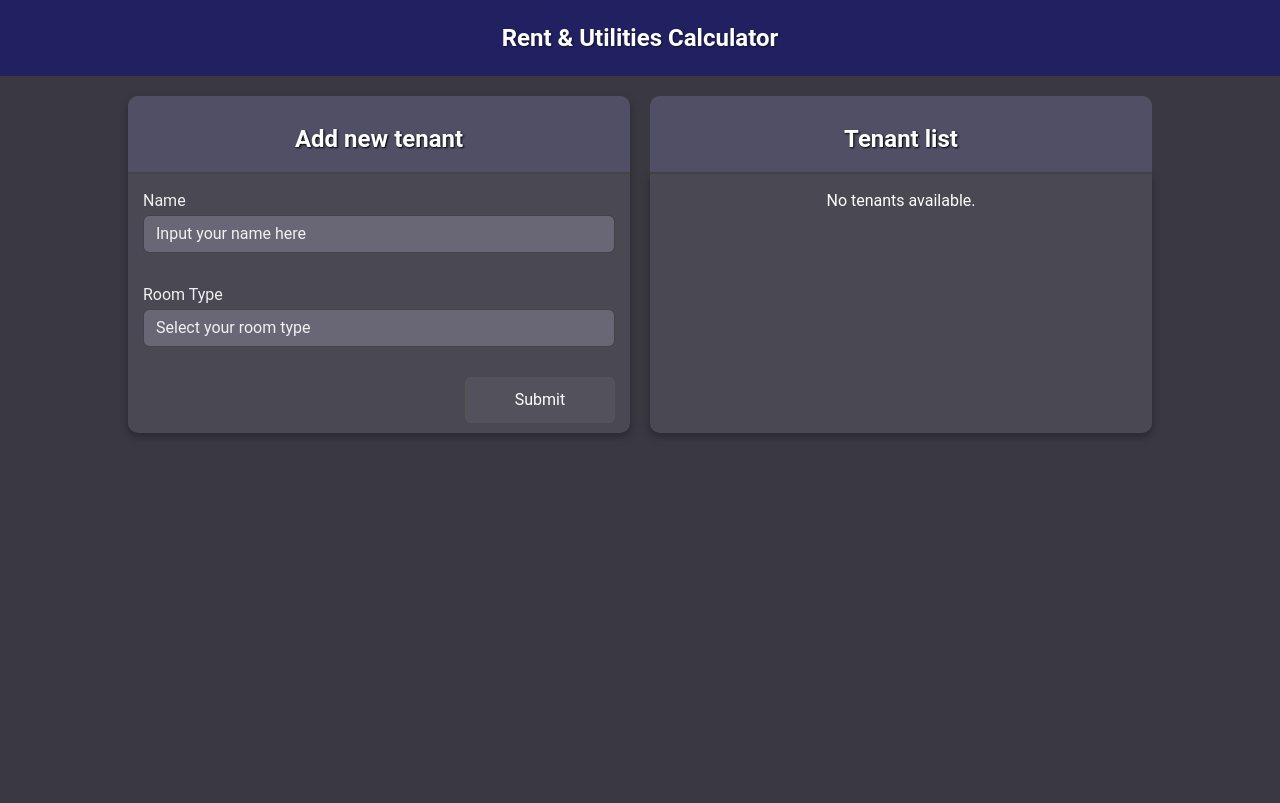
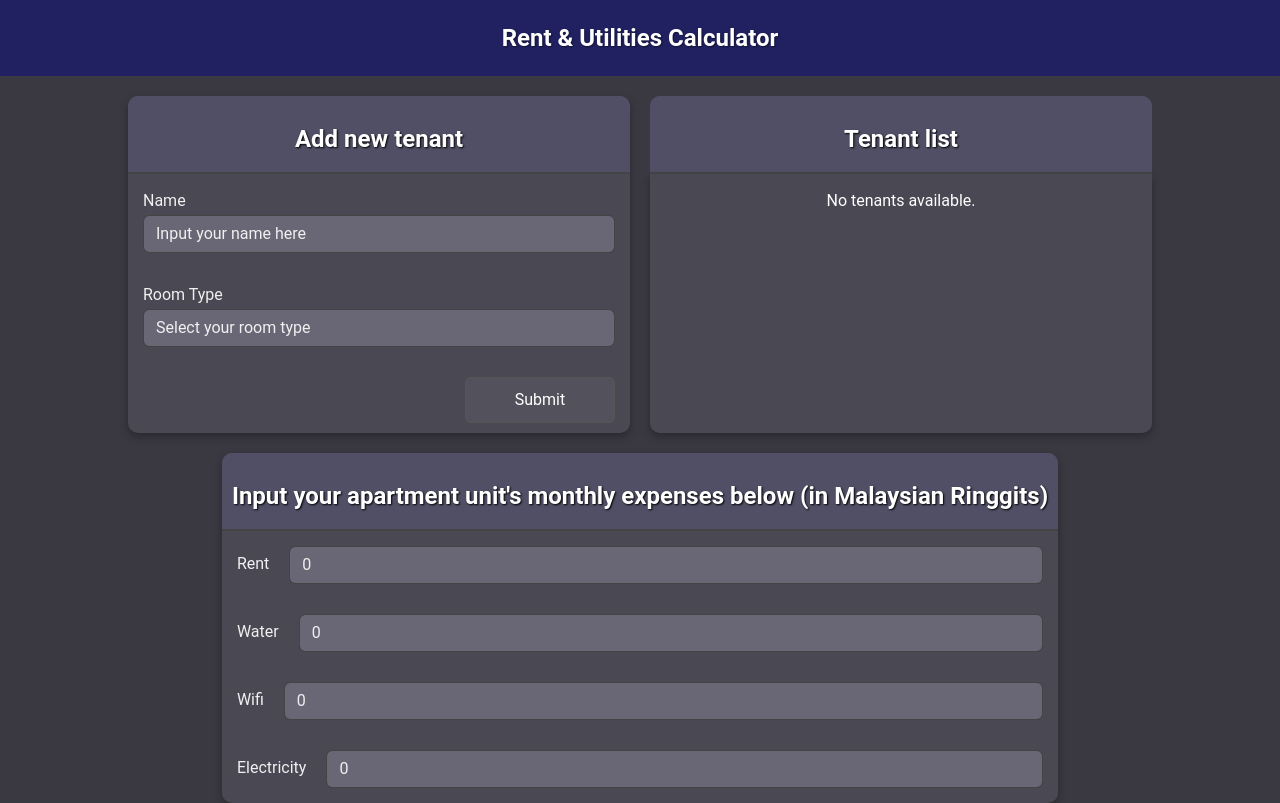
Before and after one commit to BodhiOng/Rent-And-Utilities-Calculator, a React (Create React App) app: page / in a window 1280 px wide. Built offline with nearby package versions, Linux system fonts and the light colour scheme.

Commit message:
Added monthly expenses section

```diff
--- a/src/App.css
+++ b/src/App.css
@@ -24,3 +24,13 @@ html, body {
   height: auto;
   box-sizing: border-box;
 }
+
+.monthly-expenses-form {
+  display: flex;
+  align-items: center;
+  justify-content: center;
+  width: 100%;
+  box-sizing: border-box;
+  margin-top: 20px;
+  padding: 0 20px;
+}
--- a/src/App.js
+++ b/src/App.js
@@ -2,9 +2,9 @@ import 'bootstrap/dist/css/bootstrap.min.css';
 import './App.css';
 import Header from './Header';
 import AddTenantForm from './AddTenantForm';
-import TenantList from './TenantListForm';
+import TenantListForm from './TenantListForm';
+import MonthlyExpenses from './MonthlyExpenses';
 import { useEffect, useRef, useState } from 'react';
-import TenantListForm from './TenantListForm';
 import { v4 as uuidv4 } from 'uuid';
 
 function App() {
@@ -52,6 +52,9 @@ function App() {
           <TenantListForm tenants={tenants} onDeleteTenant={handleDeleteTenant}/>
         </div>
       </div>
+      <div className='monthly-expenses-form'>
+        <MonthlyExpenses/>
+      </div>
     </div>
   );
 }
--- /dev/null
+++ b/src/MonthlyExpenses.css
@@ -0,0 +1,39 @@
+body {
+    font-family: Roboto, Monsterrat;
+}
+
+.monthly-expenses-form > .monthly-expenses-form form {
+    width: 100%;
+    max-width: 100%;
+    box-sizing: border-box;
+}
+
+.expenses-title {
+    display: flex;
+    justify-content: center;
+    align-items: center;
+    text-align: center;
+    padding: 15px 0;
+    background-color: rgb(81, 79, 102);
+    border-bottom: 2px solid #444;
+    border-radius: 10px 10px 0 0;
+}
+
+.expenses-title-text {
+    font-size: 1.5rem;
+    font-weight: bold;
+    padding: 10px 10px 0px;
+    color: white;
+    text-shadow: 1px 1px 2px black;
+    margin: 0;
+}
+
+.utilities-section .form-group {
+    display: flex;
+    flex-direction: row;
+    align-items: center;
+}
+
+.utilities-section .form-group label {
+    margin-right: 20px;
+}
--- /dev/null
+++ b/src/MonthlyExpenses.js
@@ -0,0 +1,61 @@
+import { useState } from 'react';
+import './MonthlyExpenses.css';
+
+function MonthlyExpenses() {
+    const [monthlyRent, setMonthlyRent] = useState(0);
+    const [monthlyWaterBill, setMonthlyWaterBill] = useState(0);
+    const [monthlyWifiBill, setMonthlyWifiBill] = useState(0);
+    const [monthlyElectricityBill, setMonthlyElectricityBill] = useState(0);
+
+    return(
+        <form>
+            <div className='expenses-title'>
+                <p className='expenses-title-text'>Input your apartment unit's monthly expenses below (in Malaysian Ringgits)</p>
+            </div>
+            <div className='utilities-section'>
+                <div className='form-group'>
+                    <label htmlFor='monthlyRent'>Rent</label>
+                    <input
+                        type='text'
+                        className='form-control'
+                        id='monthlyRent'
+                        value={monthlyRent}
+                        onChange={(e) => setMonthlyRent(e.target.value)}
+                    />
+                </div>
+                <div className='form-group'>
+                    <label htmlFor='monthlyWaterBill'>Water</label>
+                    <input
+                        type='text'
+                        className='form-control'
+                        id='monthlyWaterBill'
+                        value={monthlyWaterBill}
+                        onChange={(e) => setMonthlyWaterBill(e.target.value)}
+                    />
+                </div>
+                <div className='form-group'>
+                    <label htmlFor='monthlyWifiBill'>Wifi</label>
+                    <input
+                        type='text'
+                        className='form-control'
+                        id='monthlyWifiBill'
+                        value={monthlyWifiBill}
+                        onChange={(e) => setMonthlyWifiBill(e.target.value)}
+                    />
+                </div>
+                <div className='form-group'>
+                    <label htmlFor='monthlyElectricityBill'>Electricity</label>
+                    <input
+                        type='text'
+                        className='form-control'
+                        id='monthlyElectricityBill'
+                        value={monthlyElectricityBill}
+                        onChange={(e) => setMonthlyElectricityBill(e.target.value)}
+                    />
+                </div>
+            </div>
+        </form>
+    );
+}
+
+export default MonthlyExpenses;
```
